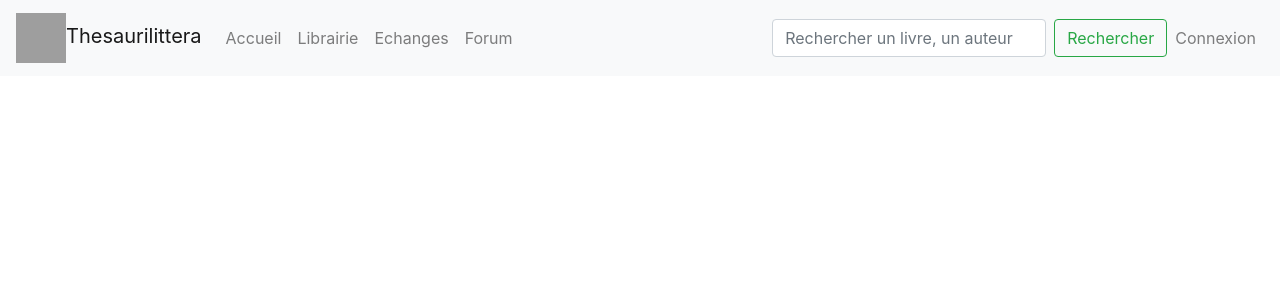
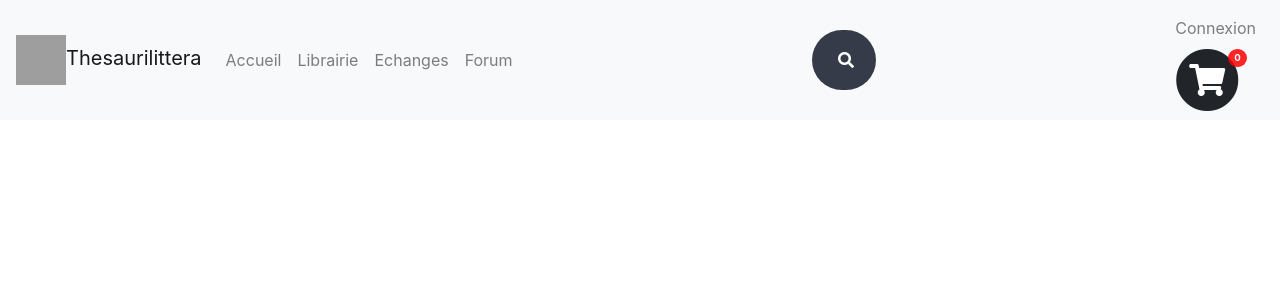
Before and after one commit to yabounn/thesaurilittera, a Symfony app: template templates/base.html.twig in a window 1280 px wide. Shown: the top 300 px of the page. Run offline with Twig, Linux system fonts and the light colour scheme; the template is opened without the code that fills it, so the values that code supplies are empty; some libraries are stand-ins or nearby versions; grey boxes are pictures that could not be loaded.

Commit message:
Ajout éléments dans la navbar

```diff
--- a/public/css/navbar.css
+++ b/public/css/navbar.css
@@ -1,3 +1,58 @@
- a.navbar-brand {
-    color: red;
+.searchbar {
+    margin-bottom: auto;
+    margin-top: auto;
+    height: 60px;
+    background-color: #353b48;
+    border-radius: 30px;
+    padding: 10px;
 }
+
+.search_input {
+    color: white;
+    border: 0;
+    outline: 0;
+    background: none;
+    width: 0;
+    caret-color: transparent;
+    line-height: 40px;
+    transition: width 0.4s linear;
+}
+
+.searchbar:hover>.search_input {
+    padding: 0 10px;
+    width: 450px;
+    caret-color: red;
+    transition: width 0.4s linear;
+}
+
+.searchbar:hover>.search_icon {
+    background: white;
+    color: #e74c3c;
+}
+
+.search_icon {
+    height: 40px;
+    width: 40px;
+    float: right;
+    display: flex;
+    justify-content: center;
+    align-items: center;
+    border-radius: 50%;
+    color: white;
+}
+
+.fa-stack[data-count]:after {
+    position: absolute;
+    right: 0%;
+    top: 1%;
+    content: attr(data-count);
+    font-size: 30%;
+    padding: .6em;
+    border-radius: 999px;
+    line-height: .75em;
+    color: white;
+    background: rgba(255, 0, 0, .85);
+    text-align: center;
+    min-width: 2em;
+    font-weight: bold;
+}
--- a/templates/base.html.twig
+++ b/templates/base.html.twig
@@ -5,16 +5,19 @@
     <meta charset="UTF-8">
     <title>{% block title %}Welcome!{% endblock %}</title>
     {% block stylesheets %}
-        <link rel="stylesheet" href="https://maxcdn.bootstrapcdn.com/bootstrap/4.0.0/css/bootstrap.min.css"
-            integrity="sha384-Gn5384xqQ1aoWXA+058RXPxPg6fy4IWvTNh0E263XmFcJlSAwiGgFAW/dAiS6JXm" crossorigin="anonymous">
-        <link rel="stylesheet" href="{{ 'public/css/navbar.css' }}">
+    <link rel="stylesheet" href="https://maxcdn.bootstrapcdn.com/bootstrap/4.0.0/css/bootstrap.min.css"
+        integrity="sha384-Gn5384xqQ1aoWXA+058RXPxPg6fy4IWvTNh0E263XmFcJlSAwiGgFAW/dAiS6JXm" crossorigin="anonymous">
+    <link rel="stylesheet" href="https://use.fontawesome.com/releases/v5.8.1/css/all.css"
+        integrity="sha384-50oBUHEmvpQ+1lW4y57PTFmhCaXp0ML5d60M1M7uH2+nqUivzIebhndOJK28anvf" crossorigin="anonymous">
+    <link rel="stylesheet" href="/css/navbar.css">
     {% endblock %}
 </head>
 
 <body>
     <nav class="navbar navbar-expand-lg navbar-light bg-light">
-        <a class="navbar-brand thesaurilittera" href="{{ path('home') }}"><img src="https://img.icons8.com/flat_round/64/000000/bookmark-book.png"
-                width="50" height="50">Thesaurilittera</a>
+        <a class="navbar-brand thesaurilittera" href="{{ path('home') }}"><img
+                src="https://img.icons8.com/flat_round/64/000000/bookmark-book.png" width="50"
+                height="50">Thesaurilittera</a>
         <button class="navbar-toggler" type="button" data-toggle="collapse" data-target="#navbarSupportedContent"
             aria-controls="navbarSupportedContent" aria-expanded="false" aria-label="Toggle navigation">
             <span class="navbar-toggler-icon"></span>
@@ -23,10 +26,12 @@
         <div class="collapse navbar-collapse" id="navbarSupportedContent">
             <ul class="navbar-nav mr-auto">
                 <li class="nav-item">
-                    <a class="nav-link {% if current_menu is defined and current_menu == 'home' %}active{% endif %}" href="{{ path('home') }}">Accueil</a>
+                    <a class="nav-link {% if current_menu is defined and current_menu == 'home' %}active{% endif %}"
+                        href="{{ path('home') }}">Accueil</a>
                 </li>
                 <li class="nav-item">
-                    <a class="nav-link {% if current_menu is defined and current_menu == 'bookstore' %}active{% endif %}" href="{{ path('bookstore')}}">Librairie</a>
+                    <a class="nav-link {% if current_menu is defined and current_menu == 'bookstore' %}active{% endif %}"
+                        href="{{ path('bookstore')}}">Librairie</a>
                 </li>
                 <li class="nav-item">
                     <a class="nav-link" href="">Echanges</a>
@@ -35,14 +40,22 @@
                     <a class="nav-link" href="">Forum</a>
                 </li>
             </ul>
-            <form class="form-inline my-2 my-lg-0">
-                <input class="form-control mr-sm-2" type="search" placeholder="Rechercher un livre, un auteur"
-                    aria-label="Search">
-                <button class="btn btn-outline-success my-2 my-sm-0" type="submit">Rechercher</button>
-            </form>
-            <ul class="navbar-nav">
+            <div class="container h-100">
+                <div class="d-flex justify-content-center h-100">
+                    <div class="searchbar">
+                        <input class="search_input" type="text" name="" placeholder="Rechercher un livre, un auteur">
+                        <a href="#" class="search_icon"><i class="fas fa-search"></i></a>
+                    </div>
+                </div>
+            </div>
+
+            <ul class="navbar-nav login">
                 <li class="nav-item">
                     <a class="nav-link" href="">Connexion</a>
+                    <span class="fa-stack fa-2x has-badge" data-count="0">
+                        <i class="fa fa-circle fa-stack-2x"></i>
+                        <i class="fa fa-shopping-cart fa-stack-1x fa-inverse"></i>
+                    </span>
                 </li>
             </ul>
         </div>
```
